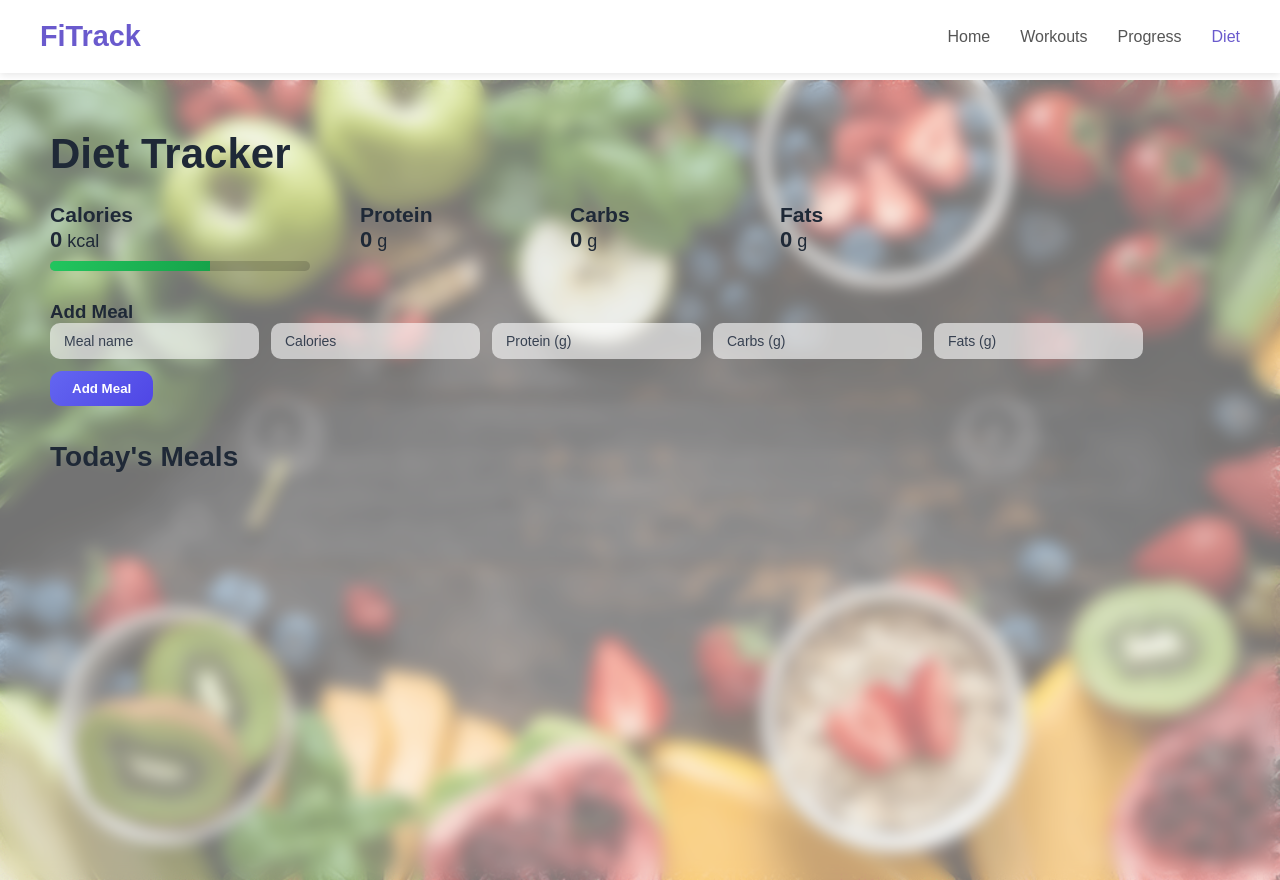
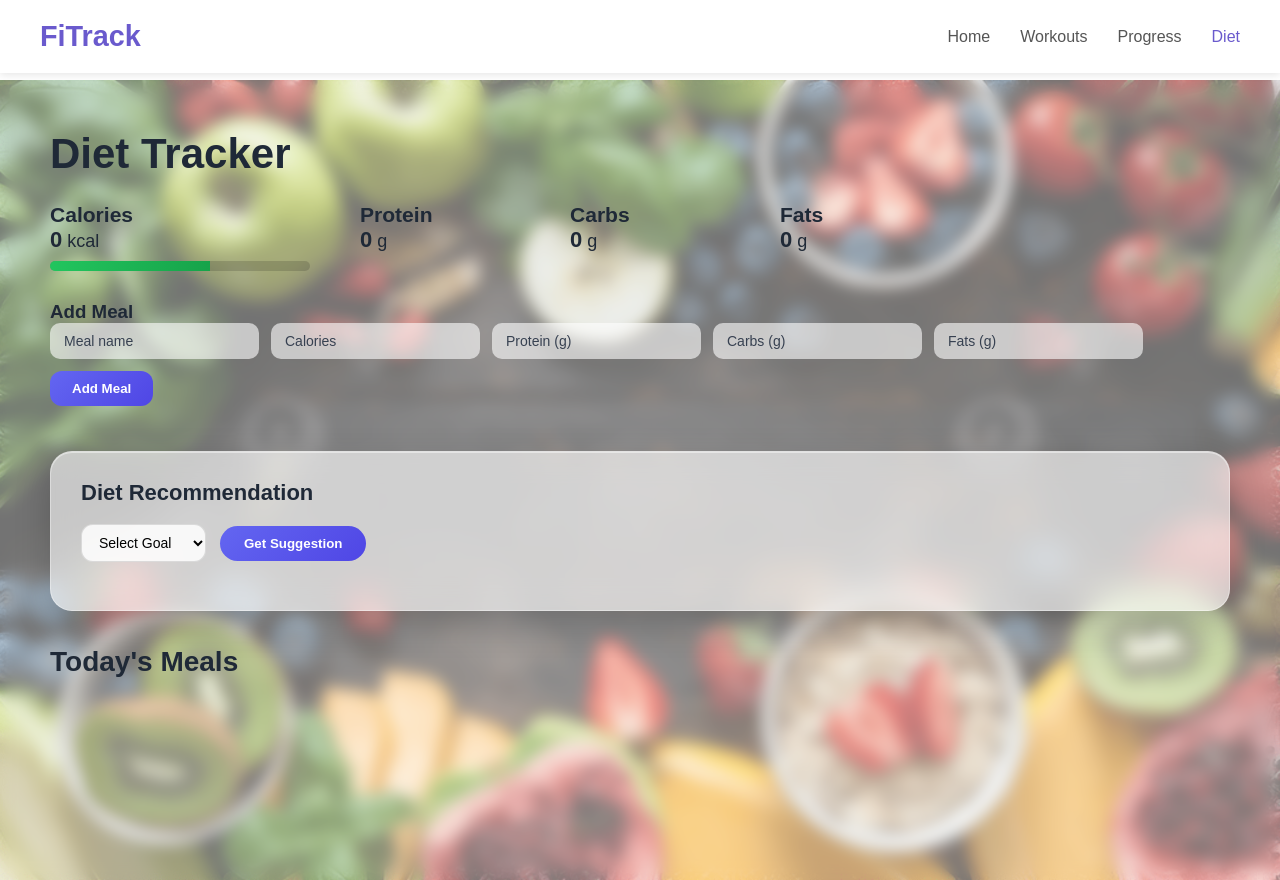
Before and after one commit to rhrudi/FWDFT, a plain HTML site: page diet.html in a window 1280 px wide. Drawn offline with Linux system fonts and the light colour scheme.

Commit message:
diet suggestoins

```diff
--- a/CSS/diet.css
+++ b/CSS/diet.css
@@ -161,3 +161,100 @@
 .meal-card button:hover {
   text-decoration: underline;
 }
+
+/* =====================================================
+   ADDED: PREMIUM DIET RECOMMENDATION (NO EXISTING CHANGES)
+===================================================== */
+
+.diet-recommendation {
+  margin-top: 45px;
+  padding: 28px 30px;
+  border-radius: 22px;
+
+  /* Glassmorphism */
+  background: rgba(255, 255, 255, 0.6);
+  backdrop-filter: blur(14px);
+  -webkit-backdrop-filter: blur(14px);
+
+  border: 1px solid rgba(255,255,255,0.35);
+  box-shadow:
+    0 12px 35px rgba(0,0,0,0.22),
+    inset 0 1px 0 rgba(255,255,255,0.45);
+
+  transition: transform 0.25s ease, box-shadow 0.25s ease;
+}
+
+.diet-recommendation:hover {
+  transform: translateY(-2px);
+  box-shadow:
+    0 18px 45px rgba(0,0,0,0.28),
+    inset 0 1px 0 rgba(255,255,255,0.45);
+}
+
+.diet-recommendation h3 {
+  font-size: 22px;
+  font-weight: 600;
+  margin-bottom: 18px;
+}
+
+/* Controls */
+.diet-controls {
+  display: flex;
+  gap: 14px;
+  align-items: center;
+  margin-bottom: 20px;
+}
+
+.diet-controls select {
+  padding: 10px 14px;
+  border-radius: 12px;
+  border: none;
+  background: rgba(255,255,255,0.85);
+  box-shadow: inset 0 0 0 1px rgba(0,0,0,0.12);
+  font-size: 14px;
+}
+
+.diet-controls button {
+  padding: 10px 24px;
+  border-radius: 30px;
+  border: none;
+  background: linear-gradient(135deg, #6366f1, #4f46e5);
+  color: white;
+  font-weight: 600;
+  cursor: pointer;
+}
+
+/* Suggestion content */
+#dietSuggestionBox {
+  margin-top: 15px;
+  font-size: 15px;
+  line-height: 1.7;
+}
+
+#dietSuggestionBox h4 {
+  margin-bottom: 10px;
+  font-size: 18px;
+  color: #4f46e5;
+}
+
+#dietSuggestionBox ul {
+  padding-left: 18px;
+}
+
+#dietSuggestionBox li {
+  margin-bottom: 6px;
+}
+
+/* =========================
+   DARK MODE SUPPORT (SAFE)
+========================= */
+
+body.dark .diet-recommendation {
+  background: rgba(2, 6, 23, 0.6);
+  border: 1px solid rgba(255,255,255,0.1);
+  color: #e5e7eb;
+}
+
+body.dark #dietSuggestionBox h4 {
+  color: #a5b4fc;
+}
--- a/diet.html
+++ b/diet.html
@@ -60,6 +60,24 @@
     </div>
   </div>
 
+  <!-- Diet Recommendation -->
+<div class="diet-recommendation">
+  <h3>Diet Recommendation</h3>
+
+  <div class="diet-controls">
+    <select id="dietGoal">
+      <option value="">Select Goal</option>
+      <option value="loss">Weight Loss</option>
+      <option value="gain">Weight Gain</option>
+    </select>
+
+    <button onclick="suggestDiet()">Get Suggestion</button>
+  </div>
+
+  <div id="dietSuggestionBox"></div>
+</div>
+
+
   <!-- Meals -->
   <h2 class="meal-title">Today's Meals</h2>
   <div id="mealList" class="meal-grid"></div>
--- a/js/diet.js
+++ b/js/diet.js
@@ -77,3 +77,37 @@ function clearInputs() {
 
 // Initial load
 loadMeals();
+
+function suggestDiet() {
+  const goal = document.getElementById("dietGoal").value;
+  const box = document.getElementById("dietSuggestionBox");
+
+  if (!goal) {
+    box.innerHTML = "<p>Please select a goal.</p>";
+    return;
+  }
+
+  if (goal === "loss") {
+    box.innerHTML = `
+      <h4>Weight Loss Plan</h4>
+      <ul>
+        <li>Calories: 1500–1800 kcal/day</li>
+        <li>Protein: High (lean chicken, eggs, tofu)</li>
+        <li>Carbs: Low (oats, brown rice)</li>
+        <li>Fats: Healthy (nuts, olive oil)</li>
+        <li>Foods: Salads, fruits, vegetables</li>
+      </ul>
+    `;
+  } else if (goal === "gain") {
+    box.innerHTML = `
+      <h4>Weight Gain Plan</h4>
+      <ul>
+        <li>Calories: 2500–3000 kcal/day</li>
+        <li>Protein: Very High (chicken, fish, paneer)</li>
+        <li>Carbs: High (rice, potatoes, pasta)</li>
+        <li>Fats: Healthy (peanut butter, nuts)</li>
+        <li>Foods: Milk, bananas, dry fruits</li>
+      </ul>
+    `;
+  }
+}
```
